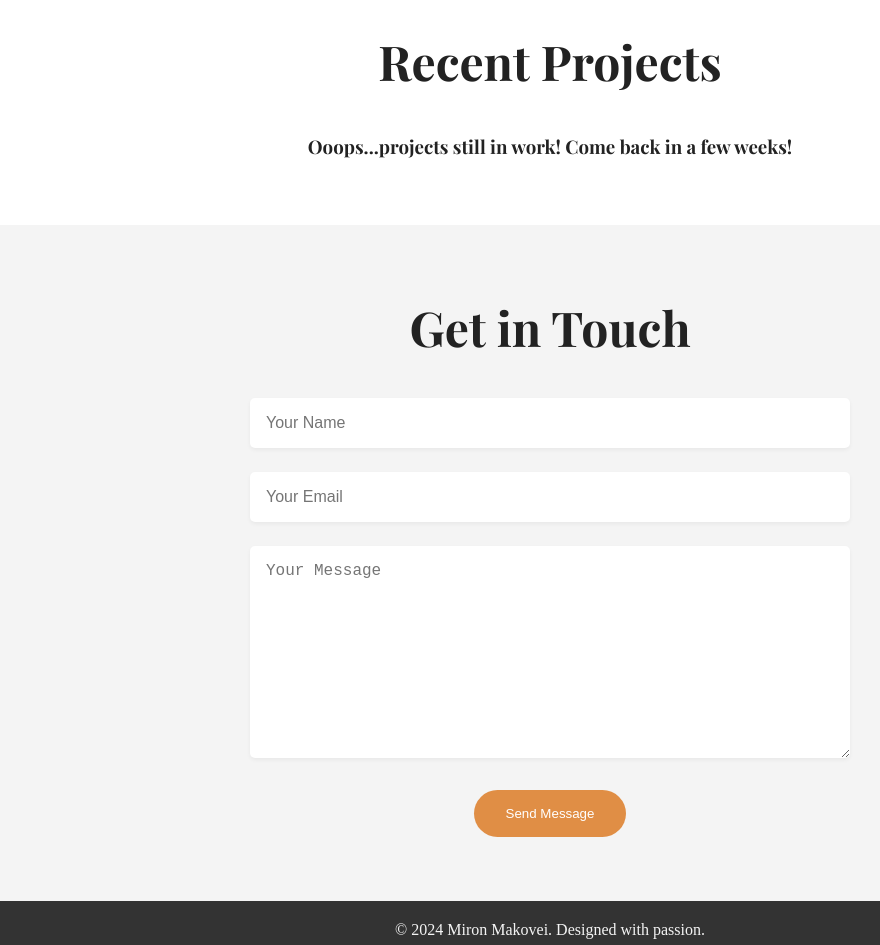
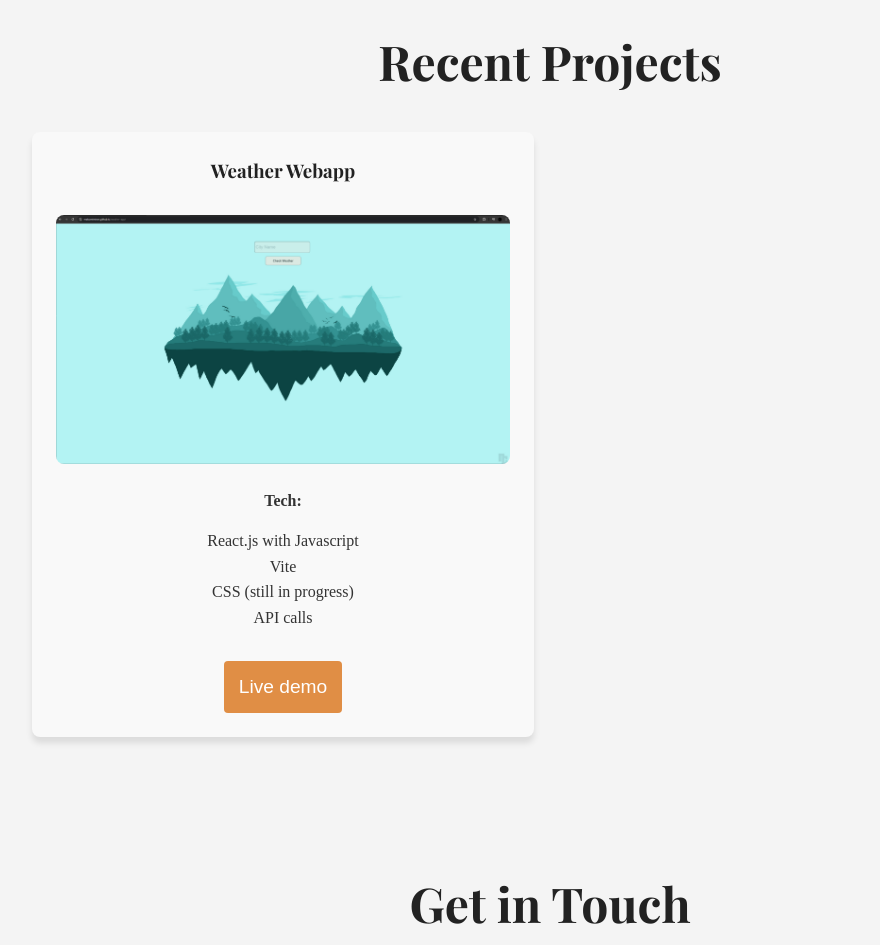
Before and after one commit to MakoveiMiron/portfolio, a website: page index.html in a window 1280 px wide. Shown: the part 2600-3545 px from the top of the page, without its empty margins (90-970 px from the left). Drawn offline with nearby package versions, Linux system fonts and the light colour scheme; a web font is replaced by a local one.

Commit message:
weather app project added

```diff
--- a/index.html
+++ b/index.html
@@ -167,21 +167,31 @@
     <section id="projects">
         <div class="container">
             <h2>Recent Projects</h2>
-            <h3>Ooops...projects still in work! Come back in a few weeks!</h3>
-            <!-- <div class="project-grid">
+            <div class="project-grid">
                 <div class="project-card">
-                    <img src="project1.jpg" alt="Project 1">
-                    <h3>Creative Project One</h3>
-                    <p>An innovative project that highlights problem-solving abilities through creative coding.</p>
+                    <div class="h3">
+                        <h3>Weather Webapp</h3>
+                    </div>
+                    <div class="preview-img">
+                        <img src="/src/weatherapp.png" alt="Weather Webapp">
+                    </div>
+                        <div class="techstack">
+                            <h4>Tech:</h4>
+                                <p>React.js with Javascript</p>
+                                <p>Vite</p>
+                                <p>CSS (still in progress)</p>
+                                <p>API calls</p>
+                        </div>
+                        <div class="button-to-demo">
+                            <a href="https://makoveimiron.github.io/weather-app/" target="_blank">
+                                <button>Live demo</button>
+                            </a>
+                        </div>
                 </div>
-                <div class="project-card">
-                    <img src="project2.jpg" alt="Project 2">
-                    <h3>Interactive Project Two</h3>
-                    <p>A responsive, interactive project showcasing modern web technologies.</p>
-                </div>
-            </div> -->
+            </div>
         </div>
     </section>
+
 
     <section id="contact">
         <div class="container">
@@ -197,7 +207,7 @@
 
 
     <footer>
-        <p>&copy; 2024 Miron Makovei. Designed with passion.</p>
+        <p>&copy; 2024 Miron Makovei.</p>
     </footer>
 
     <script src="script.js"></script>
--- a/style.css
+++ b/style.css
@@ -7,7 +7,7 @@
 
 body {
     font-family: 'Source Serif Pro', serif;
-    background-color: #f4f4f4;
+    background-color: #f9f9f9;
     color: #333;
     line-height: 1.6;
     transition: all 0.3s ease;
@@ -156,7 +156,7 @@ header .btn:hover {
 /* About Me Section */
 #about-me {
     padding: 4rem 0;
-    background: #f9f9f9;
+    background: #f4f4f4;
     text-align: center;
 }
 
@@ -248,7 +248,7 @@ header .btn:hover {
 
 /* Projects Section */
 #projects {
-    background: #fff;
+    background: #f4f4f4;
     padding: 4rem 0;
     text-align: center;
 }
@@ -269,8 +269,14 @@ header .btn:hover {
     background: #f9f9f9;
     padding: 1.5rem;
     border-radius: 8px;
-    box-shadow: 0 4px 6px rgba(0, 0, 0, 0.1);
+    box-shadow: 0 6px 6px rgba(0, 0, 0, 0.1);
     transition: transform 0.3s ease;
+    text-align: left;
+}
+
+.project-card h3{
+    text-align: center;
+    margin-bottom: 30px;
 }
 
 .project-card img {
@@ -282,6 +288,44 @@ header .btn:hover {
 .project-card:hover {
     transform: scale(1.05);
 }
+
+.project-card-content {
+    display: flex;
+    justify-content: space-between;
+    align-items: flex-start;
+    margin-top: 1rem;
+}
+
+.techstack {
+    text-align: center;
+    margin-bottom: 30px;
+}
+
+.techstack h4{
+    margin-bottom: 15px;
+}
+
+.button-to-demo {
+    display: flex;
+    justify-content: center;
+    align-items: center;
+}
+
+.button-to-demo button {
+    padding: 15px;
+    background-color: #e08e45;
+    color: white;
+    border: none;
+    border-radius: 4px;
+    cursor: pointer;
+    font-size: larger;
+    transition: background-color 0.3s ease;
+}
+
+.button-to-demo button:hover {
+    background-color: #cf7740;
+}
+
 
 /* Contact Section */
 #contact {
```
Also changed, not shown: src/weatherapp.png (added).
